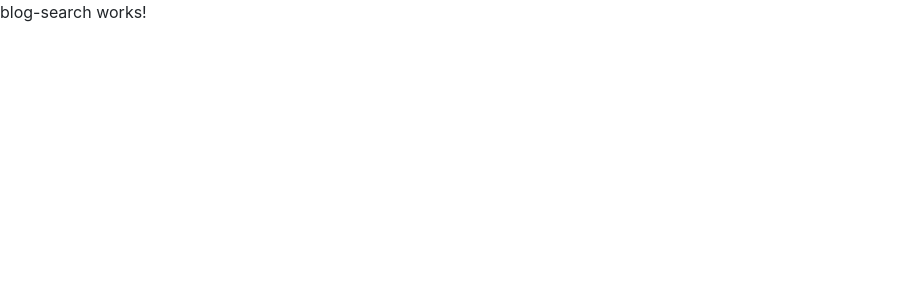
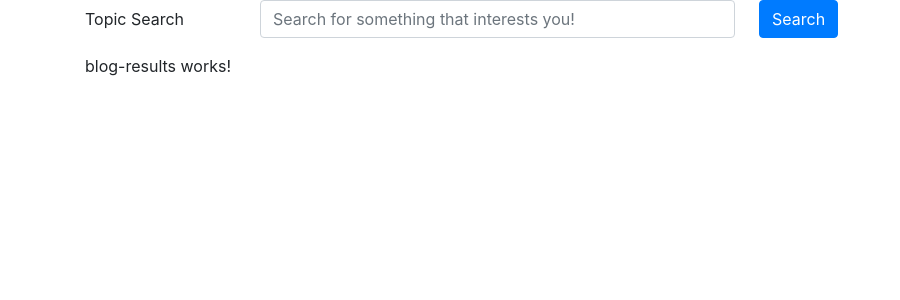
Before and after one commit to lkacoy/webdev-cs5610-project-angular, an Angular app: page /blog-list in a window 1280 px wide. Shown: the top 300 px of the page, without its empty margins (0-900 px from the left). Built offline with nearby package versions, Linux system fonts and the light colour scheme.

Commit message:
search for a topic in the api

```diff
--- a/src/app/blog-list/blog-list.component.html
+++ b/src/app/blog-list/blog-list.component.html
@@ -1 +1,4 @@
-<app-blog-search></app-blog-search>
+<div class="container">
+  <app-blog-search></app-blog-search>
+  <app-blog-results></app-blog-results>
+</div>
--- /dev/null
+++ b/src/app/blog-results/blog-results.component.html
@@ -0,0 +1,3 @@
+<p>
+  blog-results works!
+</p>
--- /dev/null
+++ b/src/app/blog-results/blog-results.component.ts
@@ -0,0 +1,15 @@
+import { Component, OnInit } from '@angular/core';
+
+@Component({
+  selector: 'app-blog-results',
+  templateUrl: './blog-results.component.html',
+  styleUrls: ['./blog-results.component.css']
+})
+export class BlogResultsComponent implements OnInit {
+
+  constructor() { }
+
+  ngOnInit() {
+  }
+
+}
--- a/src/app/blog-search/blog-search.component.html
+++ b/src/app/blog-search/blog-search.component.html
@@ -1,3 +1,7 @@
-<p>
-  blog-search works!
-</p>
+<form>
+  <div class="form-group row">
+    <label for="topic" class="col-sm-2 col-form-label">Topic Search</label>
+    <input [(ngModel)]="keyword" name="topic" type="text" class="form-control col-sm-5 mr-4" id="topic" aria-describedby="topic" placeholder="Search for something that interests you!">
+    <button type="submit" (click)="searchPostsByTag(keyword)" class="btn btn-primary">Search</button>
+  </div>
+</form>
--- a/src/app/blog-search/blog-search.component.ts
+++ b/src/app/blog-search/blog-search.component.ts
@@ -1,4 +1,5 @@
 import { Component, OnInit } from '@angular/core';
+import {BloggerApiServiceClient} from "../services/bloggerApi.service.client";
 
 @Component({
   selector: 'app-blog-search',
@@ -7,9 +8,18 @@ import { Component, OnInit } from '@angular/core';
 })
 export class BlogSearchComponent implements OnInit {
 
-  constructor() { }
+  keyword;
+  blogs;
+
+  constructor(private blogService:BloggerApiServiceClient) { }
 
   ngOnInit() {
   }
 
+  searchPostsByTag(keyword) {
+      this.blogService.findPostsBySearchCriteria(keyword)
+        .then(blogs => this.blogs = blogs.response);
+      console.log(this.blogs);
+  }
+
 }
```
Also changed, not shown: src/app/app.module.ts (+7 -2 lines), src/app/blog-results/blog-results.component.css (added), 1 other file (tests, documents, lock files or other folders).
